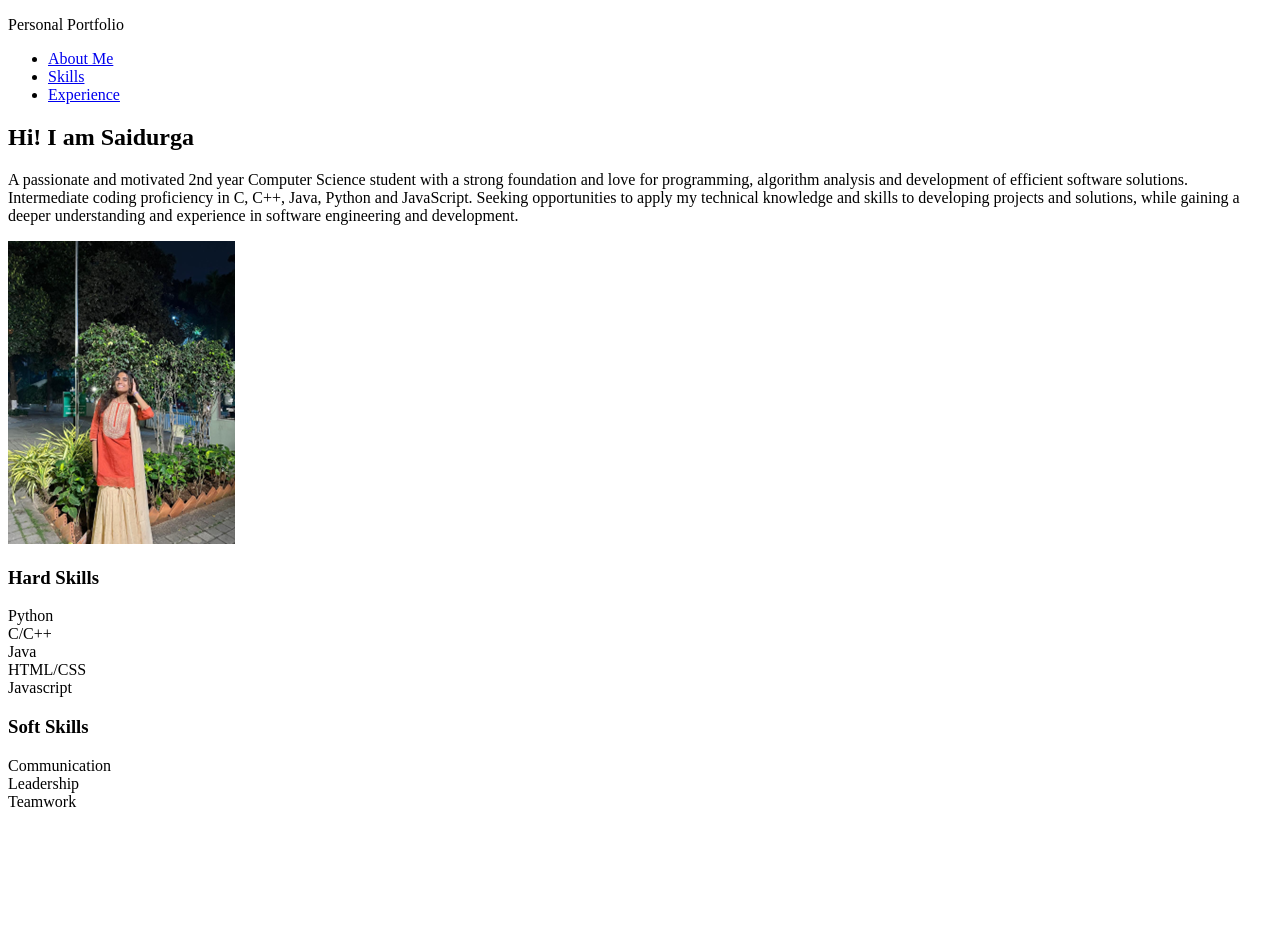
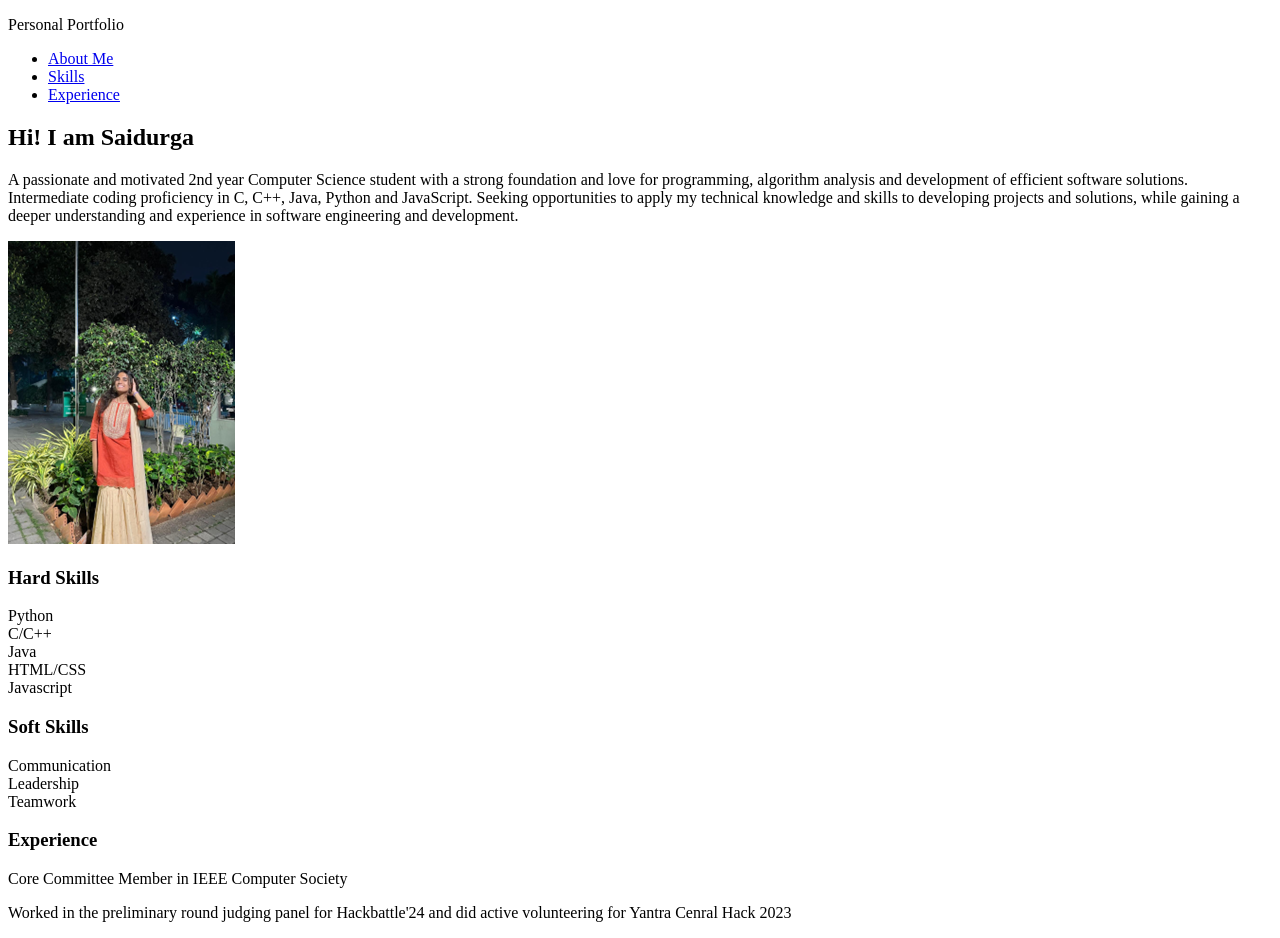
Before and after one commit to saidurga08/Portfolio-DA1, a plain HTML site: page index.html in a window 1280 px wide. Before the commit the page ends 819 px from the top, so only its background shows below. Drawn offline with Linux system fonts and the light colour scheme.

Commit message:
Created section for experience

```diff
--- a/index.html
+++ b/index.html
@@ -59,6 +59,19 @@
           <div class="box teamwork">Teamwork</div>
         </div>
       </section>
+
+      <section id="experience" class="experience">
+        <div class="heading_div">
+          <h3 class="heading_text">Experience</h3>
+        </div>
+        <div class="experience-details">
+          <p>Core Committee Member in IEEE Computer Society</p>
+          <p>
+            Worked in the preliminary round judging panel for Hackbattle'24 and
+            did active volunteering for Yantra Cenral Hack 2023
+          </p>
+        </div>
+      </section>
     </div>
   </body>
 </html>
```
